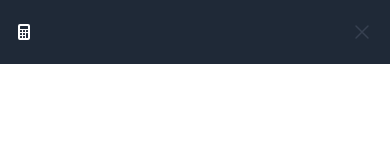
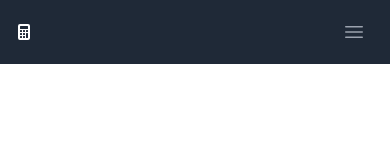
Before and after one commit to VChecherynda/deposit-calculator, a Next.js app: page / in a window 390 px wide. Shown: the top 160 px of the page. Built offline with nearby package versions, Linux system fonts and the light colour scheme.

Commit message:
Add mobile menu

```diff
--- a/src/shared/ui/link/Link.tsx
+++ b/src/shared/ui/link/Link.tsx
@@ -4,12 +4,26 @@ import NextLink from 'next/link';
 export const Link = ({
     href,
     name,
+    variant = 'default',
     onClick,
 }: {
     href: string;
     name: string | JSX.Element;
+    variant?: 'full' | 'default';
     onClick?: () => void;
 }) => {
+    if (variant === 'full') {
+        return (
+            <NextLink
+                href={href}
+                className="white block w-full text-sm font-semibold leading-6 text-gray-300 hover:bg-gray-700 hover:text-white"
+                onClick={onClick}
+            >
+                {name}
+            </NextLink>
+        );
+    }
+
     return (
         <NextLink
             href={href}
--- a/src/widgets/header/ui/Header.tsx
+++ b/src/widgets/header/ui/Header.tsx
@@ -1,17 +1,21 @@
 'use client';
 
-import { Dialog, DialogPanel } from '@headlessui/react';
-import { XMarkIcon } from '@heroicons/react/24/outline';
+import {
+    Disclosure,
+    DisclosureButton,
+    DisclosurePanel,
+} from '@headlessui/react';
+import { Bars3Icon, XMarkIcon } from '@heroicons/react/24/outline';
 import { useState } from 'react';
 
-import { LinkIcon, LinkButton } from '@/shared/ui';
+import { LinkIcon, LinkButton, Link } from '@/shared/ui';
 import { NAVIGATION } from '@/widgets/header/configs';
 
 export function Header() {
     const [mobileMenuOpen, setMobileMenuOpen] = useState(false);
 
     return (
-        <header className="bg-gray-800">
+        <Disclosure as="header" className="bg-gray-800">
             <div className="mx-auto max-w-7xl px-4 sm:px-6 lg:px-8">
                 <div className="flex h-16 items-center justify-between">
                     <div className="flex-shrink-0">
@@ -22,7 +26,7 @@ export function Header() {
                         />
                     </div>
 
-                    <div className="hidden md:block">
+                    <div className="hidden sm:block">
                         <nav className="ml-10 flex items-baseline space-x-4">
                             {NAVIGATION.map((item) => (
                                 <div
@@ -39,50 +43,42 @@ export function Header() {
                         </nav>
                     </div>
 
-                    <div className="flex lg:hidden">
-                        <button
-                            type="button"
-                            onClick={() => setMobileMenuOpen(false)}
-                            className="-m-2.5 rounded-md p-2.5 text-gray-700"
-                        >
-                            <span className="sr-only">Close menu</span>
-                            <XMarkIcon aria-hidden="true" className="h-6 w-6" />
-                        </button>
+                    <div className="sm:hidden">
+                        <DisclosureButton className="group relative inline-flex items-center justify-center rounded-md p-2 text-gray-400 hover:bg-gray-700 hover:text-white focus:outline-none focus:ring-2 focus:ring-inset focus:ring-white">
+                            <span className="absolute -inset-0.5" />
+                            <span className="sr-only">Open main menu</span>
+                            <Bars3Icon
+                                aria-hidden="true"
+                                className="block h-6 w-6 group-data-[open]:hidden"
+                            />
+                            <XMarkIcon
+                                aria-hidden="true"
+                                className="hidden h-6 w-6 group-data-[open]:block"
+                            />
+                        </DisclosureButton>
                     </div>
                 </div>
             </div>
 
-            <Dialog
-                open={mobileMenuOpen}
-                onClose={setMobileMenuOpen}
-                className="lg:hidden"
-            >
-                <DialogPanel className="fixed inset-y-0 right-0 z-50 w-full overflow-y-auto bg-white px-6 py-6 sm:max-w-sm sm:ring-1 sm:ring-gray-900/10">
-                    <div className="flex items-center justify-between">
-                        <LinkIcon
-                            href="/"
-                            icon="https://tailwindui.com/img/logos/mark.svg"
-                            color="white"
-                        />
+            <DisclosurePanel>
+                <div className="mt-6 flow-root">
+                    <div className="divide-y divide-gray-500/10">
+                        {NAVIGATION.map((item) => (
+                            <div
+                                key={item.name}
+                                className="t w-full space-y-2 py-4"
+                            >
+                                <Link
+                                    href={item.href}
+                                    name={item.name}
+                                    variant="full"
+                                    onClick={() => setMobileMenuOpen(false)}
+                                />
+                            </div>
+                        ))}
                     </div>
-
-                    <div className="mt-6 flow-root">
-                        <div className="-my-6 divide-y divide-gray-500/10">
-                            <div className="space-y-2 py-6">
-                                {NAVIGATION.map((item) => (
-                                    <LinkButton
-                                        key={item.name}
-                                        href={item.href}
-                                        name={item.name}
-                                        onClick={() => setMobileMenuOpen(false)}
-                                        variant="black"
-                                    />
-                                ))}
-                            </div>
-                        </div>
-                    </div>
-                </DialogPanel>
-            </Dialog>
-        </header>
+                </div>
+            </DisclosurePanel>
+        </Disclosure>
     );
 }
```
